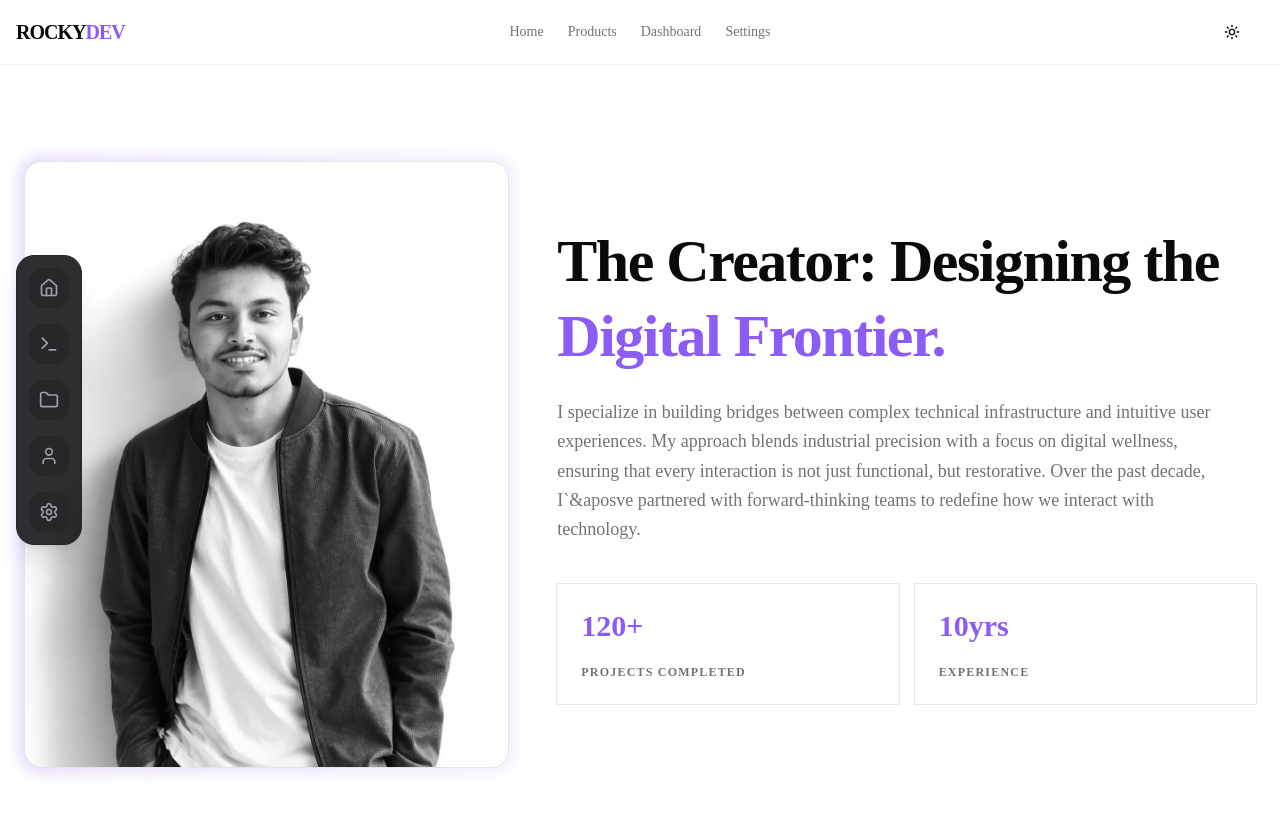
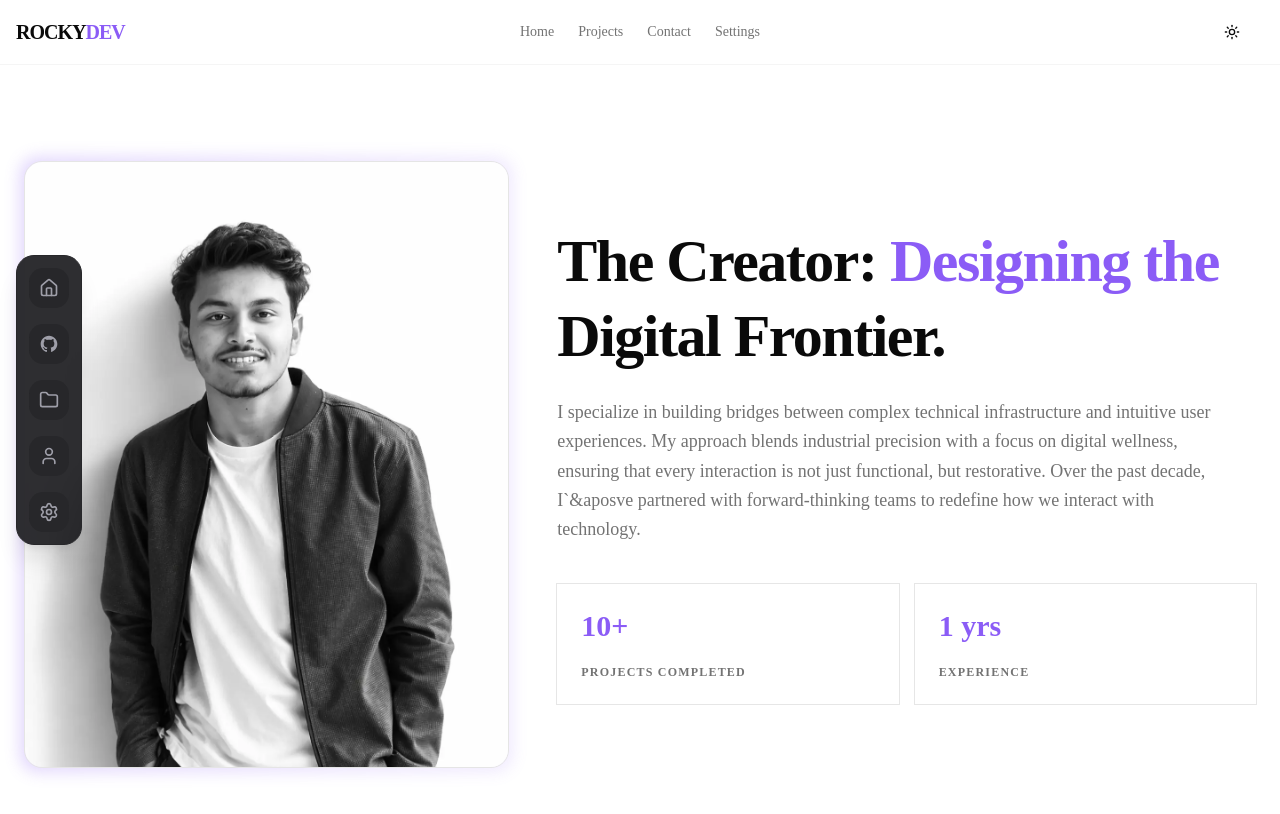
Before and after one commit to rockybulislam/portfolio2.0, a Next.js app: page / in a window 1280 px wide. Shown: the top 814 px of the page. Built offline with nearby package versions, Linux system fonts and the light colour scheme.

Commit message:
refined icons

```diff
--- a/components/Hero.tsx
+++ b/components/Hero.tsx
@@ -3,8 +3,8 @@ import { motion } from "motion/react";
 import { Card } from "@/components/ui/card";
 
 const stats = [
-  { label: "Projects Completed", value: "120+" },
-  { label: "Experience", value: "10yrs" },
+  { label: "Projects Completed", value: "10+" },
+  { label: "Experience", value: "1 yrs" },
 ];
 
 export function Hero() {
@@ -36,8 +36,9 @@ export function Hero() {
           className="md:col-span-7 order-1 md:order-2 flex flex-col gap-6"
         >
           <h1 className="text-4xl md:text-6xl font-extrabold tracking-tight leading-tight">
-            The Creator: Designing the{" "}
-            <span className="text-primary">Digital Frontier.</span>
+            The Creator: <span className="text-primary">Designing the</span>
+            <br></br>
+            <span>Digital Frontier.</span>
           </h1>
           <p className="text-muted-foreground text-lg leading-relaxed max-w-2xl">
             I specialize in building bridges between complex technical
--- a/components/Navbar.tsx
+++ b/components/Navbar.tsx
@@ -9,6 +9,8 @@ import {
   ShoppingBag,
   Settings,
   Terminal,
+  Boxes,
+  Phone,
 } from "lucide-react";
 import { useTheme } from "next-themes";
 
@@ -55,8 +57,8 @@ export const ThemeToggle = () => {
 export default function Navbar() {
   const navItems = [
     { name: "Home", href: "/", icon: Home },
-    { name: "Products", href: "/products", icon: ShoppingBag },
-    { name: "Dashboard", href: "/dashboard", icon: LayoutDashboard },
+    { name: "Projects", href: "/products", icon: Boxes },
+    { name: "Contact", href: "/dashboard", icon: Phone },
     { name: "Settings", href: "/settings", icon: Settings },
   ];
 
--- a/components/SideNav.tsx
+++ b/components/SideNav.tsx
@@ -1,5 +1,6 @@
 "use client";
 import { useEffect, useRef, useState, TouchEvent, MouseEvent } from "react";
+import type { ComponentType, SVGProps } from "react";
 import {
   motion,
   useMotionValue,
@@ -7,18 +8,40 @@ import {
   useTransform,
   type MotionValue,
 } from "framer-motion";
-import {
-  Home,
-  Terminal,
-  Settings,
-  User,
-  Folder,
-  type LucideIcon,
-} from "lucide-react";
+import { Home, Settings, User, Folder } from "lucide-react";
 
-const icons: Array<{ icon: LucideIcon; label: string }> = [
+// Use a proper component for the GitHub icon so we can pass props (className, etc.)
+const GithubIcon: ComponentType<SVGProps<SVGSVGElement>> = (props) => (
+  <svg
+    viewBox="0 0 24 24"
+    fill="none"
+    xmlns="http://www.w3.org/2000/svg"
+    aria-hidden="true"
+    {...props}
+  >
+    <g id="SVGRepo_bgCarrier" strokeWidth="0"></g>
+    <g
+      id="SVGRepo_tracerCarrier"
+      strokeLinecap="round"
+      strokeLinejoin="round"
+    ></g>
+    <g id="SVGRepo_iconCarrier">
+      <path
+        fillRule="evenodd"
+        clipRule="evenodd"
+        fill="currentColor"
+        d="M12 2C6.475 2 2 6.475 2 12C2 16.425 4.8625 20.1625 8.8375 21.4875C9.3375 21.575 9.525 21.275 9.525 21.0125C9.525 20.775 9.5125 19.9875 9.5125 19.15C7 19.6125 6.35 18.5375 6.15 17.975C6.0375 17.6875 5.55 16.8 5.125 16.5625C4.775 16.375 4.275 15.9125 5.1125 15.9C5.9 15.8875 6.4625 16.625 6.65 16.925C7.55 18.4375 8.9875 18.0125 9.5625 17.75C9.65 17.1 9.9125 16.6625 10.2 16.4125C7.975 16.1625 5.65 15.3 5.65 11.475C5.65 10.3875 6.0375 9.4875 6.675 8.7875C6.575 8.5375 6.225 7.5125 6.775 6.1375C6.775 6.1375 7.6125 5.875 9.525 7.1625C10.325 6.9375 11.175 6.825 12.025 6.825C12.875 6.825 13.725 6.9375 14.525 7.1625C16.4375 5.8625 17.275 6.1375 17.275 6.1375C17.825 7.5125 17.475 8.5375 17.375 8.7875C18.0125 9.4875 18.4 10.375 18.4 11.475C18.4 15.3125 16.0625 16.1625 13.8375 16.4125C14.2 16.725 14.5125 17.325 14.5125 18.2625C14.5125 19.6 14.5 20.675 14.5 21.0125C14.5 21.275 14.6875 21.5875 15.1875 21.4875C17.1727 20.8173 18.8977 19.5415 20.1198 17.8395C21.3419 16.1376 21.9995 14.0953 22 12C22 6.475 17.525 2 12 2Z"
+      />
+    </g>
+  </svg>
+);
+
+const icons: Array<{
+  icon: ComponentType<SVGProps<SVGSVGElement>>;
+  label: string;
+}> = [
   { icon: Home, label: "Home" },
-  { icon: Terminal, label: "Projects" },
+  { icon: GithubIcon, label: "GitHub" },
   { icon: Folder, label: "Files" },
   { icon: User, label: "Profile" },
   { icon: Settings, label: "Settings" },
@@ -33,13 +56,8 @@ export default function VerticalDock() {
     const handler = () => setIsMobile(media.matches);
     handler();
 
-    if (media.addEventListener) {
-      media.addEventListener("change", handler);
-      return () => media.removeEventListener("change", handler);
-    }
-
-    media.addListener(handler);
-    return () => media.removeListener(handler);
+    media.addEventListener("change", handler);
+    return () => media.removeEventListener("change", handler);
   }, []);
 
   const distanceRange = isMobile ? [-80, 0, 80] : [-100, 0, 100];
@@ -87,7 +105,7 @@ function IconItem({
   isMobile,
 }: {
   mousePos: MotionValue<number>;
-  Icon: LucideIcon;
+  Icon: ComponentType<SVGProps<SVGSVGElement>>;
   sizeRange: number[];
   distanceRange: number[];
   isMobile: boolean;
```
Also changed, not shown: 2 other files (tests, documents, lock files or other folders).
